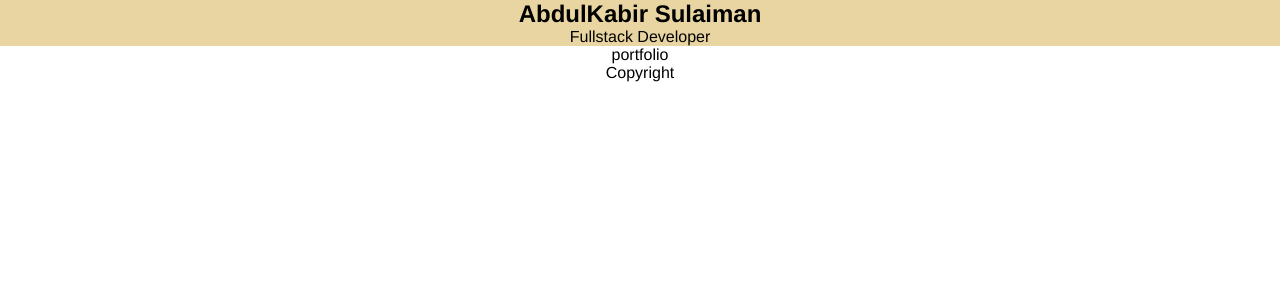
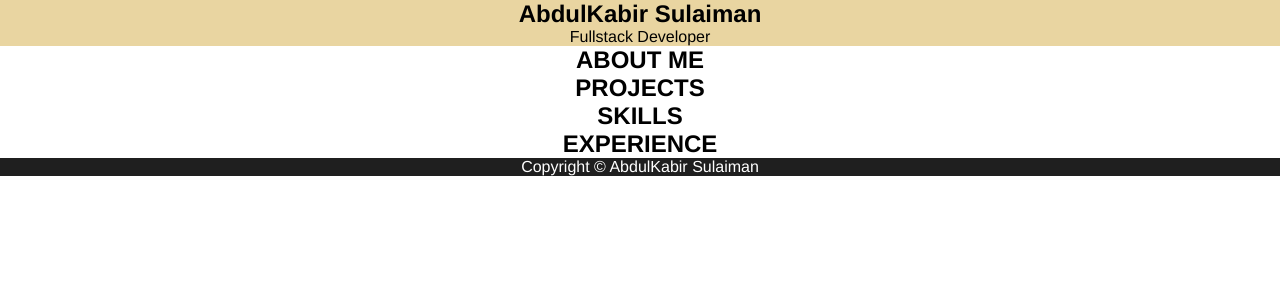
Before and after one commit to justcabyr/portfolio-react, a React (Vite) app: page / in a window 1280 px wide. Shown: the top 300 px of the page. Built offline with nearby package versions, Linux system fonts and the light colour scheme; a web font is replaced by a local one.

Commit message:
chore: added sections skeleton

```diff
--- a/src/App.tsx
+++ b/src/App.tsx
@@ -1,14 +1,19 @@
 import './App.scss';
 import Footer from './components/Footer/Footer';
 import Hero from './components/Hero/Hero';
-import Main from './components/Main/Main';
+import About from './components/About/About';
+import Projects from './components/Projects/Projects';
+import Skills from './components/Skills/Skills';
+import Experience from './components/Experience/Experience';
 
 function App() {
   return (
     <div className='app'>
       <Hero />
-      <p>portfolio</p>
-      <Main />
+      <About />
+      <Projects />
+      <Skills />
+      <Experience />
       <Footer />
     </div>
   );
--- /dev/null
+++ b/src/components/About/About.tsx
@@ -0,0 +1,11 @@
+import './About.scss';
+
+function About() {
+  return (
+    <div>
+      <h2>ABOUT ME</h2>
+    </div>
+  );
+}
+
+export default About;
--- /dev/null
+++ b/src/components/Experience/Experience.tsx
@@ -0,0 +1,11 @@
+import './Experience.scss';
+
+function Experience() {
+  return (
+    <div className='experience'>
+      <h2>EXPERIENCE</h2>
+    </div>
+  );
+}
+
+export default Experience;
--- a/src/components/Footer/Footer.scss
+++ b/src/components/Footer/Footer.scss
@@ -0,0 +1,4 @@
+.footer{
+    background-color: #1f1f1f;
+    color: #fff
+}
--- a/src/components/Footer/Footer.tsx
+++ b/src/components/Footer/Footer.tsx
@@ -2,10 +2,10 @@ import './Footer.scss';
 
 function Footer() {
   return (
-  <section>
-    <p>Copyright</p>
-  </section>
-  )
+    <section className='footer'>
+      <p>Copyright &copy; AbdulKabir Sulaiman</p>
+    </section>
+  );
 }
 
 export default Footer;
--- a/src/components/Main/Main.tsx
+++ /dev/null
@@ -1,10 +0,0 @@
-import './Main.scss';
-
-function Main() {
-  return (
-    <div>
-    </div>
-  );
-}
-
-export default Main;
--- /dev/null
+++ b/src/components/Projects/Projects.tsx
@@ -0,0 +1,11 @@
+import './Projects.scss';
+
+function Projects() {
+  return (
+    <div>
+      <h2>PROJECTS</h2>
+    </div>
+  );
+}
+
+export default Projects;
--- /dev/null
+++ b/src/components/Skills/Skills.tsx
@@ -0,0 +1,11 @@
+import './Skills.scss';
+
+function Skills() {
+  return (
+    <div>
+      <h2>SKILLS</h2>
+    </div>
+  );
+}
+
+export default Skills;
```
Also changed, not shown: src/components/About/About.scss (added), src/components/Experience/Experience.scss (added), src/components/Projects/Projects.scss (added), src/components/Skills/Skills.scss (added).
